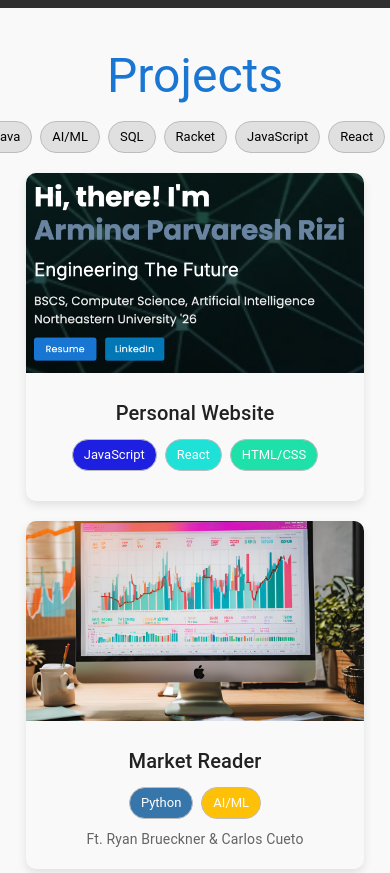
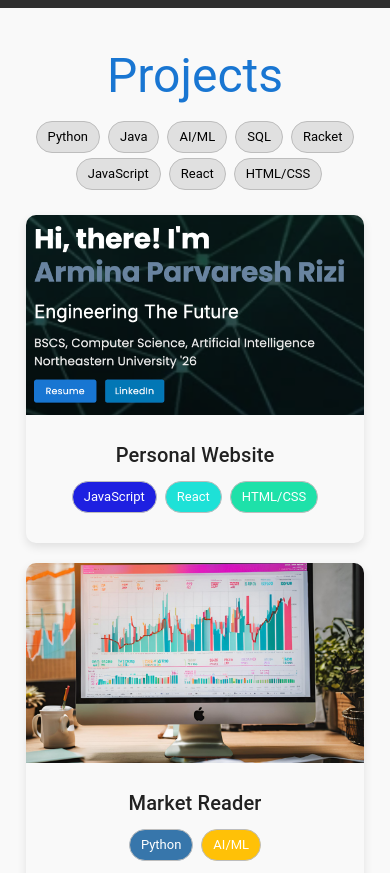
Before and after one commit to arminapr/portfolio, a Next.js app in the folder portfolio/: page / in a window 390 px wide. Shown: the part 1060-1933 px from the top of the page. Built offline with nearby package versions, Linux system fonts and the light colour scheme; grey boxes are pictures that could not be loaded.

Commit message:
Styling updates

```diff
--- a/portfolio/app/components/projects.jsx
+++ b/portfolio/app/components/projects.jsx
@@ -132,9 +132,10 @@ const Projects = () => {
                 <Typography variant="h3" color="primary" gutterBottom>
                     Projects
                 </Typography>
-                <Stack direction="row" spacing={1} className="language-chips">
+                <Stack direction="row" spacing={1} className="language-chips" sx={{ flexWrap: 'wrap' }}>
                     {Object.keys(languageColors).map((language, index) => (
                         <Chip
+                            className='chips'
                             key={index}
                             label={language}
                             onClick={() => toggleLanguageSelection(language)}
--- a/portfolio/app/styles/projects.css
+++ b/portfolio/app/styles/projects.css
@@ -109,8 +109,12 @@ a:hover {
 
 .language-chips {
     justify-content: center;
+    margin-bottom: 10px;
     margin-top: 10px;
-    margin-bottom: 10px;
+}
+
+.chips {
+    margin-bottom: 5px !important;
 }
 
 .collaborators {
@@ -119,12 +123,12 @@ a:hover {
 
 @media (max-width: 768px) {
     .spotlight {
-        flex: 0 0 calc(50% - 20px); /* Two cards per row on smaller screens */
+        flex: 0 0 calc(50% - 20px);
     }
 }
 
 @media (max-width: 480px) {
     .spotlight {
-        flex: 0 0 calc(100% - 20px); /* One card per row on very small screens */
+        flex: 0 0 calc(100% - 20px);
     }
 }
--- a/portfolio/app/styles/volunteering.css
+++ b/portfolio/app/styles/volunteering.css
@@ -24,6 +24,18 @@
 
 .features {
     display: grid;
-    grid-template-columns: repeat(auto-fill, minmax(250px, 1fr));
+    grid-template-columns: repeat(3, 1fr);
     gap: 20px;
 }
+
+@media (max-width: 768px) {
+    .features {
+        grid-template-columns: repeat(2, 1fr);
+    }
+}
+
+@media (max-width: 480px) {
+    .features {
+        grid-template-columns: repeat(1, 1fr);
+    }
+}
```
